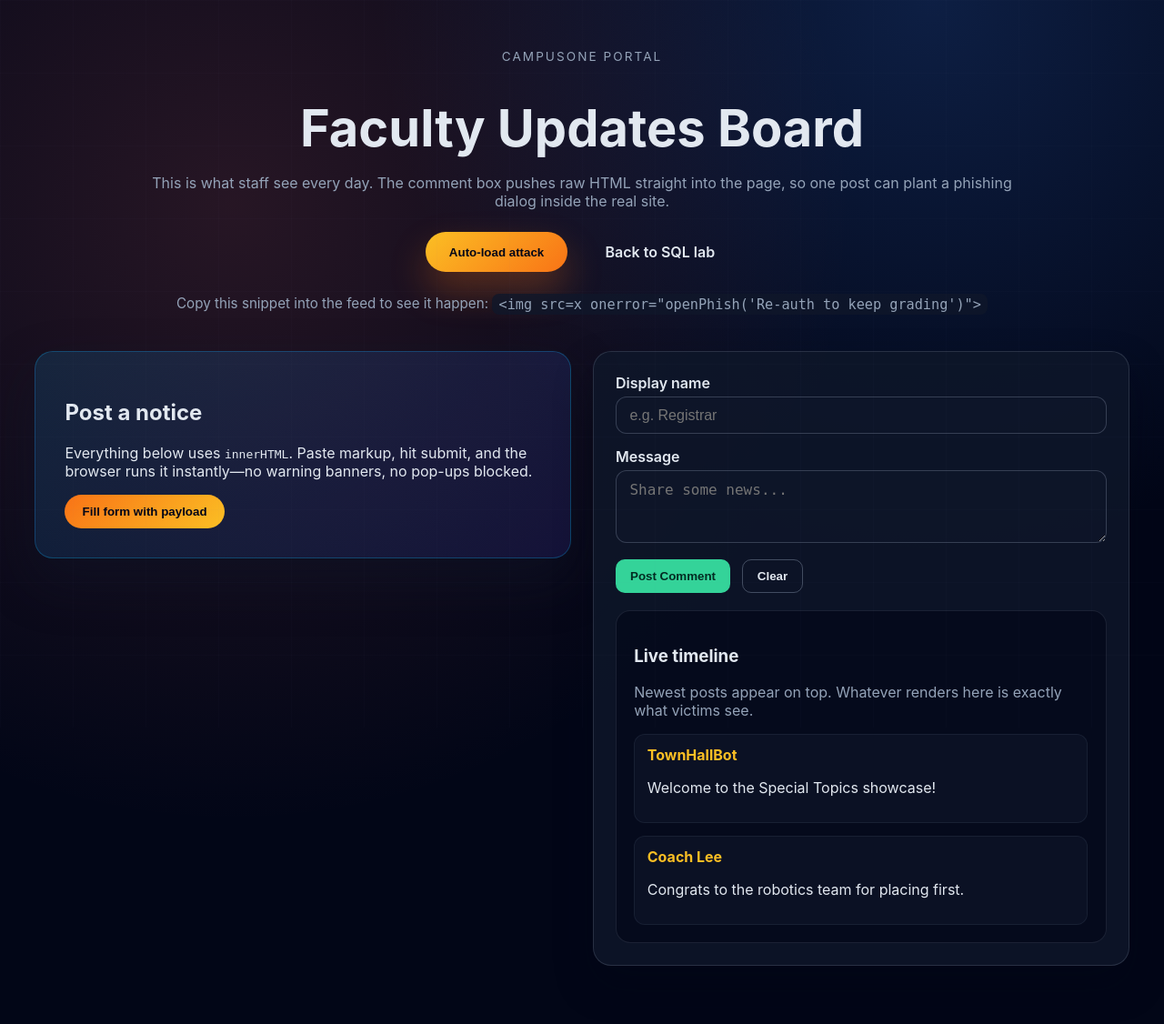
After one commit to OduaiAbrb/SQL_INJECTION_SPECIALTOPICS, a Flask app: page /xss-demo/ in a window 1280 px wide. The commit adds this page. Shown: the whole page at 91% size. Run offline with Flask 3, Linux system fonts and the light colour scheme.

Commit message:
added a bunch of stuff

```diff
--- a/app.py
+++ b/app.py
@@ -1,18 +1,17 @@
 import os
 import sqlite3
-from flask import Flask, render_template, request, redirect, url_for, flash
+from flask import Flask, render_template, request, redirect, url_for, flash, send_from_directory
 
 app = Flask(__name__)
 app.secret_key = "special-topics-demo"
 
 BASE_DIR = os.path.abspath(os.path.dirname(__file__))
 DB_PATH = os.path.join(BASE_DIR, "special_topics.db")
+XSS_DIR = os.path.join(BASE_DIR, "xss_phishing_site")
 
 last_query = {
     "text": "",
     "rows": 0,
-    "note": "Use the forms to generate SQL logs and see how injection works.",
-    "explanation": "Your injection story will appear here after you submit the SQL Login Console."
 }
 
 login_result = {
@@ -69,25 +68,6 @@ def get_db_connection():
     conn.row_factory = sqlite3.Row
     return conn
 
-def describe_injection(username: str, password: str) -> str:
-    payload = f"{username} {password}".lower()
-    if not username and not password:
-        return "No credentials supplied, so SQL executed with empty strings."
-    if "1=1" in payload:
-        return "The payload injects OR 1=1, forcing the WHERE clause to always evaluate true."
-    if "--" in username or "--" in password:
-        return "It uses the -- comment marker to chop off the remainder of the query, skipping password checks."
-    if "limit" in payload:
-        return "Adding LIMIT restricts output to a set number of rows, often to steal just the first admin account."
-    if "'='" in payload or "\"=\"" in payload:
-        return "The payload repeats conditions like '1'='1', another way to satisfy the WHERE clause universally."
-    if "admin" in username.lower() and "--" in username:
-        return "This targets the admin username then comments out the password requirement, logging in without knowing the secret."
-    if " or " in payload:
-        return "The injection adds a custom OR clause to bypass normal credential checks."
-    return "Looks like a standard login attempt with no obvious injection keywords."
-
-
 def init_db():
     conn = get_db_connection()
     conn.execute(
@@ -123,6 +103,31 @@ def index():
         payload_examples=PAYLOAD_EXAMPLES,
     )
 
+
+@app.route("/xss-demo/")
+def xss_demo_index():
+    return send_from_directory(XSS_DIR, "index.html")
+
+
+@app.route("/xss-demo")
+def xss_demo_redirect():
+    return redirect(url_for("xss_demo_index"))
+
+
+@app.route("/xss-demo/<path:asset>")
+def xss_assets(asset):
+    return send_from_directory(XSS_DIR, asset)
+
+
+@app.route("/xss_phishing_site/")
+def legacy_xss_index():
+    return send_from_directory(XSS_DIR, "index.html")
+
+
+@app.route("/xss_phishing_site/<path:asset>")
+def legacy_xss_assets(asset):
+    return send_from_directory(XSS_DIR, asset)
+
 @app.route("/signup", methods=["POST"])
 def signup():
     global last_query
@@ -143,16 +148,12 @@ def signup():
         last_query = {
             "text": "INSERT INTO users (username, password) VALUES (?, ?)",
             "rows": 1,
-            "note": "Parameterized query executed safely—no injection possible here.",
-            "explanation": "Even if the user supplied SQL keywords, the placeholders ensured the database treated it purely as data.",
         }
         flash("New account created safely! Now try logging in, even with malicious input.", "success")
     except sqlite3.IntegrityError:
         last_query = {
             "text": "INSERT INTO users (username, password) VALUES (?, ?)",
             "rows": 0,
-            "note": "Signup failed because the username already exists.",
-            "explanation": "Attempted to insert a duplicate username, so SQLite rejected it due to the UNIQUE constraint.",
         }
         flash("That username already exists.", "error")
     finally:
@@ -181,8 +182,6 @@ def login():
     last_query = {
         "text": vulnerable_query,
         "rows": len(rows),
-        "note": "This login uses string concatenation and is vulnerable to SQL injection.",
-        "explanation": describe_injection(username, password),
     }
 
     sanitized_rows = [
--- /dev/null
+++ b/xss_phishing_site/index.html
@@ -0,0 +1,88 @@
+<!DOCTYPE html>
+<html lang="en">
+<head>
+    <meta charset="UTF-8" />
+    <meta name="viewport" content="width=device-width, initial-scale=1.0" />
+    <title>CampusOne Portal · XSS Demo</title>
+    <link rel="stylesheet" href="styles.css" />
+</head>
+<body>
+    <div class="grid-background" aria-hidden="true"></div>
+
+    <header class="hero">
+        <p class="eyebrow">CampusOne Portal</p>
+        <h1>Faculty Updates Board</h1>
+        <p class="lede">
+            This is what staff see every day. The comment box pushes raw HTML straight into the page, so one post can plant a phishing dialog inside the real site.
+        </p>
+        <div class="hero-actions">
+            <button id="runScenario" type="button">Auto-load attack</button>
+            <a href="/" class="text-link">Back to SQL lab</a>
+        </div>
+        <p class="payload-hint">
+            Copy this snippet into the feed to see it happen: <code>&lt;img src=x onerror="openPhish('Re-auth to keep grading')"&gt;</code>
+        </p>
+    </header>
+
+    <main>
+        <section class="lab simplified">
+            <div class="lab-info">
+                <h2>Post a notice</h2>
+                <p>
+                    Everything below uses <code>innerHTML</code>. Paste markup, hit submit, and the browser runs it instantly—no warning banners, no pop-ups blocked.
+                </p>
+                <button id="payloadButton" type="button">Fill form with payload</button>
+            </div>
+
+            <div class="lab-panel">
+                <form id="commentForm">
+                    <label for="name">Display name</label>
+                    <input id="name" name="name" placeholder="e.g. Registrar" required />
+
+                    <label for="message">Message</label>
+                    <textarea id="message" name="message" rows="3" placeholder="Share some news..."></textarea>
+
+                    <div class="form-actions">
+                        <button type="submit">Post Comment</button>
+                        <button type="reset" class="ghost">Clear</button>
+                    </div>
+                </form>
+
+                <div class="feed">
+                    <div class="feed-header">
+                        <h3>Live timeline</h3>
+                        <p>Newest posts appear on top. Whatever renders here is exactly what victims see.</p>
+                    </div>
+                    <ul id="feedList">
+                        <li>
+                            <span class="author">TownHallBot</span>
+                            <p>Welcome to the Special Topics showcase!</p>
+                        </li>
+                        <li>
+                            <span class="author">Coach Lee</span>
+                            <p>Congrats to the robotics team for placing first.</p>
+                        </li>
+                    </ul>
+                </div>
+            </div>
+        </section>
+    </main>
+
+    <div class="phish-overlay" id="phishOverlay">
+        <div class="phish-modal">
+            <button class="close" type="button" aria-label="Close" data-close>&times;</button>
+            <div class="phish-brand">CampusOne Identity</div>
+            <p class="alert">Session timed out</p>
+            <p id="phishMessage">Confirm your password to keep working.</p>
+            <label>Email</label>
+            <input value="student@campus.edu" readonly />
+            <label>Password</label>
+            <input type="password" placeholder="Enter password" />
+            <button type="button" class="confirm" data-close>Continue</button>
+            <small>This dialog is running because of unescaped HTML.</small>
+        </div>
+    </div>
+
+    <script src="script.js"></script>
+</body>
+</html>
--- /dev/null
+++ b/xss_phishing_site/styles.css
@@ -0,0 +1,320 @@
+:root {
+    --bg: #020617;
+    --fg: #e2e8f0;
+    --muted: #94a3b8;
+    --card: rgba(15, 23, 42, 0.85);
+    --accent: #fbbf24;
+    --accent-strong: #f97316;
+    --danger: #fb7185;
+    --success: #34d399;
+    font-family: 'Inter', 'Segoe UI', system-ui, sans-serif;
+}
+
+* {
+    box-sizing: border-box;
+}
+
+body {
+    margin: 0;
+    min-height: 100vh;
+    background: radial-gradient(circle at 20% 20%, rgba(248, 113, 113, 0.15), transparent 50%),
+        radial-gradient(circle at 80% 0%, rgba(59, 130, 246, 0.2), transparent 40%),
+        var(--bg);
+    color: var(--fg);
+    padding: 2.5rem clamp(1.5rem, 3vw, 4rem) 4rem;
+    position: relative;
+    overflow-x: hidden;
+}
+
+.grid-background {
+    position: fixed;
+    inset: 0;
+    background-image: linear-gradient(rgba(148, 163, 184, 0.08) 1px, transparent 1px),
+        linear-gradient(90deg, rgba(148, 163, 184, 0.08) 1px, transparent 1px);
+    background-size: 80px 80px;
+    opacity: 0.3;
+    pointer-events: none;
+}
+
+.hero {
+    max-width: 960px;
+    margin: 0 auto 2.5rem;
+    text-align: center;
+}
+
+.eyebrow {
+    text-transform: uppercase;
+    font-size: 0.85rem;
+    letter-spacing: 0.15em;
+    color: var(--muted);
+    margin-bottom: 0.3rem;
+}
+
+.hero h1 {
+    font-size: clamp(2.2rem, 5vw, 3.5rem);
+    margin-bottom: 1rem;
+}
+
+.lede {
+    color: var(--muted);
+    margin-bottom: 1.5rem;
+}
+
+.hero-actions {
+    display: flex;
+    justify-content: center;
+    gap: 1rem;
+    flex-wrap: wrap;
+}
+
+.hero-actions button,
+.hero-actions .text-link {
+    border-radius: 999px;
+    padding: 0.75rem 1.6rem;
+    font-weight: 600;
+    border: none;
+    cursor: pointer;
+}
+
+#runScenario {
+    background: linear-gradient(135deg, var(--accent), var(--accent-strong));
+    color: var(--bg);
+    border: none;
+    box-shadow: 0 20px 40px rgba(249, 115, 22, 0.3);
+}
+
+.text-link {
+    border: 1px solid rgba(226, 232, 240, 0.4);
+    color: var(--fg);
+    text-decoration: none;
+    background: transparent;
+}
+
+.payload-hint {
+    margin-top: 1rem;
+    color: var(--muted);
+    font-size: 0.95rem;
+}
+
+.payload-hint code {
+    background: rgba(15, 23, 42, 0.8);
+    padding: 0.15rem 0.45rem;
+    border-radius: 8px;
+    display: inline-block;
+    margin-top: 0.5rem;
+}
+
+main {
+    display: flex;
+    flex-direction: column;
+    gap: 2.5rem;
+}
+
+.lab {
+    display: grid;
+    grid-template-columns: repeat(auto-fit, minmax(280px, 1fr));
+    gap: 1.5rem;
+    align-items: start;
+}
+
+.lab-info {
+    background: linear-gradient(135deg, rgba(14, 165, 233, 0.15), rgba(79, 70, 229, 0.15));
+    border-radius: 20px;
+    padding: 2rem;
+    border: 1px solid rgba(14, 165, 233, 0.3);
+    box-shadow: 0 25px 55px rgba(15, 23, 42, 0.4);
+}
+
+.lab-info button {
+    border-radius: 999px;
+    border: none;
+    padding: 0.7rem 1.2rem;
+    font-weight: 600;
+    color: var(--bg);
+    background: linear-gradient(135deg, var(--accent-strong), var(--accent));
+    cursor: pointer;
+}
+
+.lab-panel {
+    background: var(--card);
+    border-radius: 20px;
+    padding: 1.5rem;
+    border: 1px solid rgba(148, 163, 184, 0.2);
+    box-shadow: 0 20px 40px rgba(2, 6, 23, 0.45);
+    display: flex;
+    flex-direction: column;
+    gap: 1.2rem;
+}
+
+form label {
+    display: block;
+    font-weight: 600;
+    margin-bottom: 0.35rem;
+}
+
+input,
+textarea {
+    width: 100%;
+    border-radius: 12px;
+    border: 1px solid rgba(148, 163, 184, 0.3);
+    background: rgba(15, 23, 42, 0.6);
+    color: var(--fg);
+    padding: 0.65rem 0.9rem;
+    font-size: 1rem;
+    margin-bottom: 0.9rem;
+}
+
+textarea {
+    resize: vertical;
+}
+
+.form-actions {
+    display: flex;
+    gap: 0.8rem;
+}
+
+button[type="submit"],
+button.ghost {
+    border-radius: 10px;
+    padding: 0.6rem 1rem;
+    font-weight: 600;
+    border: none;
+    cursor: pointer;
+}
+
+button[type="submit"] {
+    background: var(--success);
+    color: #022c22;
+}
+
+button.ghost {
+    background: transparent;
+    border: 1px solid rgba(148, 163, 184, 0.4);
+    color: var(--fg);
+}
+
+.feed {
+    border-radius: 16px;
+    border: 1px solid rgba(148, 163, 184, 0.15);
+    padding: 1.2rem;
+    background: rgba(2, 6, 23, 0.6);
+}
+
+.feed-header p {
+    color: var(--muted);
+    margin-top: 0.2rem;
+}
+
+#feedList {
+    list-style: none;
+    padding: 0;
+    margin: 1rem 0 0;
+    display: flex;
+    flex-direction: column;
+    gap: 0.85rem;
+}
+
+#feedList li {
+    padding: 0.75rem 0.85rem;
+    border-radius: 12px;
+    background: rgba(15, 23, 42, 0.6);
+    border: 1px solid rgba(148, 163, 184, 0.1);
+    position: relative;
+}
+
+#feedList li.malicious {
+    border-color: rgba(251, 113, 133, 0.6);
+    box-shadow: 0 0 20px rgba(251, 113, 133, 0.3);
+}
+
+.author {
+    font-weight: 700;
+    color: var(--accent);
+    display: block;
+    margin-bottom: 0.2rem;
+}
+
+.phish-brand {
+    font-weight: 700;
+    letter-spacing: 0.08em;
+    color: var(--accent);
+    text-transform: uppercase;
+}
+
+.phish-overlay {
+    position: fixed;
+    inset: 0;
+    background: rgba(2, 6, 23, 0.8);
+    display: flex;
+    align-items: center;
+    justify-content: center;
+    opacity: 0;
+    pointer-events: none;
+    transition: opacity 0.25s ease;
+    z-index: 60;
+}
+
+.phish-overlay.show {
+    opacity: 1;
+    pointer-events: auto;
+}
+
+.phish-modal {
+    width: min(420px, 90vw);
+    background: #f8fafc;
+    color: #0f172a;
+    border-radius: 20px;
+    padding: 2rem;
+    position: relative;
+    box-shadow: 0 35px 70px rgba(0, 0, 0, 0.45);
+}
+
+.phish-modal .close {
+    position: absolute;
+    top: 0.8rem;
+    right: 0.9rem;
+    border: none;
+    background: transparent;
+    font-size: 1.4rem;
+    cursor: pointer;
+}
+
+.phish-modal .alert {
+    color: #c2410c;
+    font-weight: 700;
+    margin: 0.4rem 0 0.7rem;
+}
+
+.phish-modal input {
+    background: #e2e8f0;
+    color: #0f172a;
+    border: none;
+    border-radius: 10px;
+    margin-bottom: 0.8rem;
+}
+
+.phish-modal .confirm {
+    width: 100%;
+    border-radius: 10px;
+    background: linear-gradient(135deg, #0284c7, #0ea5e9);
+    color: white;
+    border: none;
+    padding: 0.75rem;
+    font-weight: 700;
+    cursor: pointer;
+    margin-top: 0.3rem;
+}
+
+small {
+    color: var(--muted);
+}
+
+@media (max-width: 640px) {
+    body {
+        padding-bottom: 6rem;
+    }
+
+    .form-actions {
+        flex-direction: column;
+    }
+}
```
Also changed, not shown: static/style.css (+21 -17 lines), templates/index.html (+6 -19 lines), xss_phishing_site/script.js (added, +64 -0 lines), special_topics.db, 1 other file.
